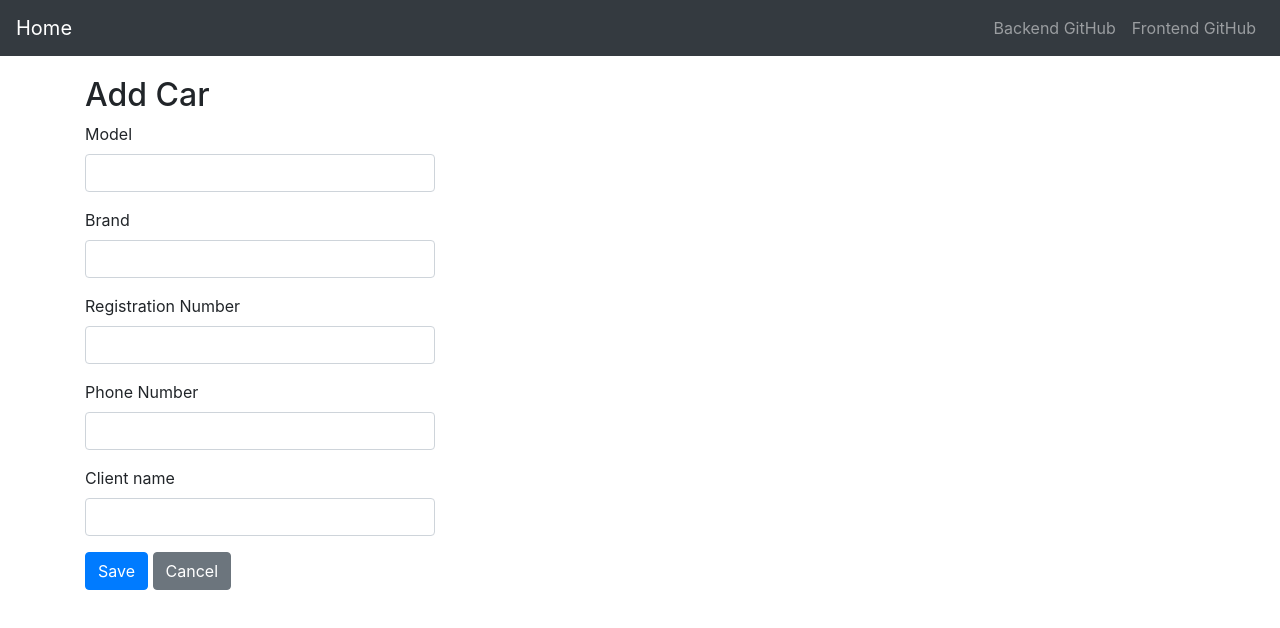
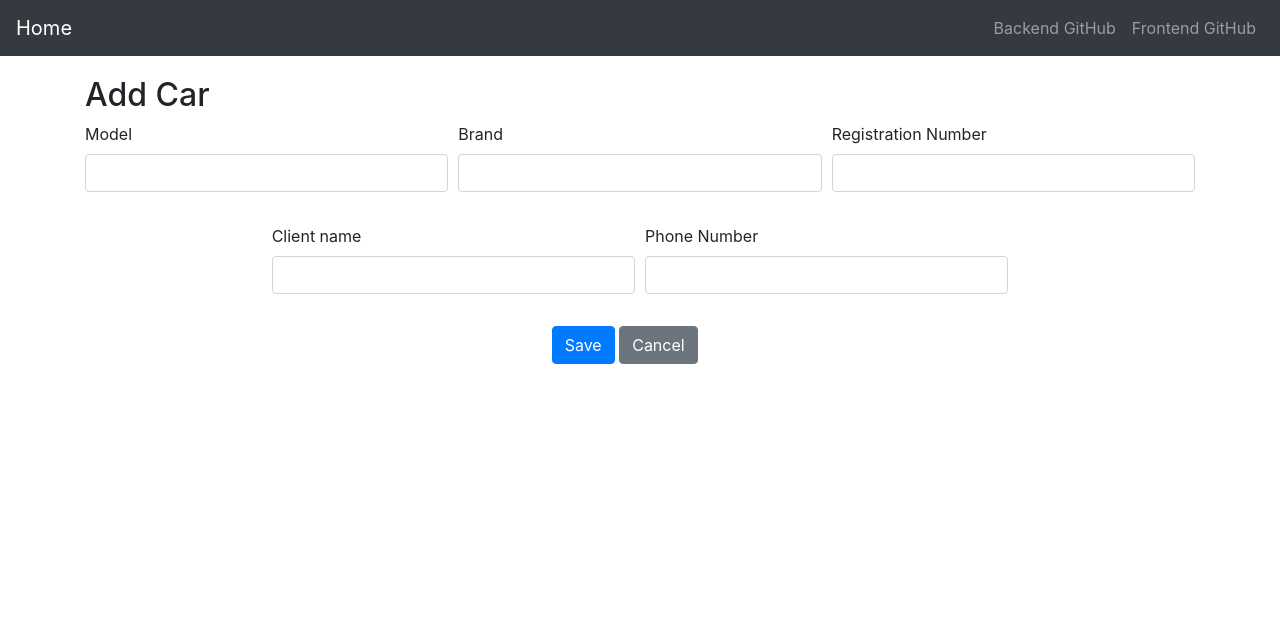
Before and after one commit to tomo105/CarRepairShopFrontend, a React (Create React App) app: page /cars/1 in a window 1280 px wide. Shown: the top 628 px of the page. Built offline with nearby package versions, Linux system fonts and the light colour scheme; no server answers.

Commit message:
change add/edit cars layout

```diff
--- a/src/CarEdit.js
+++ b/src/CarEdit.js
@@ -66,39 +66,58 @@ class GroupEdit extends Component {
                 <Container>
                     {title}
                     <Form onSubmit={this.handleSubmit}>
+                        <div className="form-row">
+                            <div className="form-group col-md-4">
                                 <FormGroup>
                                     <Label for="model">Model</Label>
                                     <Input type="text" name="model" id="model" value={item.model || ""}
-                                onChange={this.handleChange} autoComplete="model" style={{width: "350px"}}/>
+                                           onChange={this.handleChange} autoComplete="model" />
                                 </FormGroup>
+                            </div>
+                            <div className="form-group col-md-4">
                                 <FormGroup>
                                     <Label for="brand">Brand</Label>
                                     <Input type="text" name="brand" id="brand" value={item.brand || ""}
-                                onChange={this.handleChange} autoComplete="brand-level1" style={{width: "350px"}}/>
+                                           onChange={this.handleChange} autoComplete="brand-level1"/>
                                 </FormGroup>
+                            </div>
+                            <div className="form-group col-md-4">
                                 <FormGroup>
                                     <Label for="registrationNumber">Registration Number</Label>
                                     <Input type="text" name="registrationNumber" id="registrationNumber" value={item.registrationNumber || ""}
-                                onChange={this.handleChange} autoComplete="registrationNumber" style={{width: "350px"}}/>
+                                           onChange={this.handleChange} autoComplete="registrationNumber" />
                                 </FormGroup>
+                            </div>
+                        </div>
+                        <div className="form-row">
+                            <div className="form-group col-md-2"/>
+                            <div className="form-group col-md-4">
+                                <FormGroup>
+                                    <Label for="client">Client name</Label>
+                                    <Input type="text" name="client" id="client" value={item.client || ""}
+                                           onChange={this.handleChange} autoComplete="client"/>
+                                </FormGroup>
+                            </div>
+                            <div className="form-group col-md-4">
                                 <FormGroup>
                                     <Label for="phoneNumber">Phone Number</Label>
                                     <Input type="value" name="phoneNumber" id="phoneNumber" value={item.phoneNumber || ""}
-                                onChange={this.handleChange} autoComplete="phoneNumber" style={{width: "350px"}}/>
+                                           onChange={this.handleChange} autoComplete="phoneNumber"/>
                                 </FormGroup>
+                            </div>
+                            <div className="form-group col-md-2"/>
+                        </div>
+                        <div className="form-row">
+                            <div className="form-group col-md-5"/>
+                            <div className="form-group col-md-2">
                                 <FormGroup>
-                            <Label for="client">Client name</Label>
-                            <Input type="text" name="client" id="client" value={item.client || ""}
-                                onChange={this.handleChange} autoComplete="client" style={{width: "350px"}}/>
+                                    <Button color="primary" type="submit">Save</Button>
+                                    {" "}
+                                    <Button color="secondary" tag={Link} to="/cars">Cancel</Button>
                                 </FormGroup>
-                        <FormGroup>
-                            <Button color="primary" type="submit">
-                                Save
-                            </Button>{" "}
-                            <Button color="secondary" tag={Link} to="/cars">
-                                Cancel
-                            </Button>
-                        </FormGroup>
+                            </div>
+                            <div className="form-group col-md-5"/>
+                        </div>
                     </Form>
                 </Container>
             </div>
```
Lines whose indentation alone changed are shown as unchanged.
